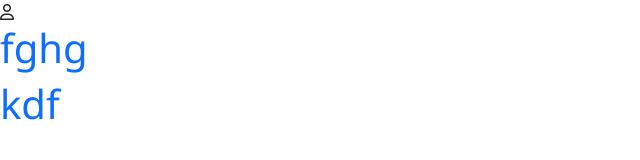
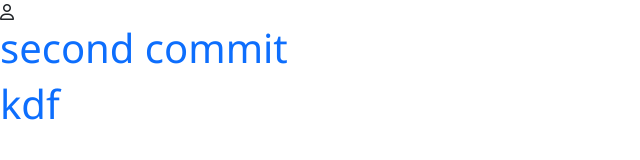
Before and after one commit to arslande/fe_bootcamp, a plain HTML site: page index.html in a window 1280 px wide. Shown: the whole page, without its empty margins (0-640 px from the left). Drawn offline with nearby package versions, Linux system fonts and the light colour scheme.

Commit message:
second commit

```diff
--- a/index.html
+++ b/index.html
@@ -40,7 +40,7 @@
     <header></header>
     <main>
       <i class="fa-regular fa-user"></i>
-      <h1 class="text-primary">fghg</h1>
+      <h1 class="text-primary">second commit</h1>
       <h1 class="text-primary">kdf</h1>
     </main>
     <footer></footer>
```
